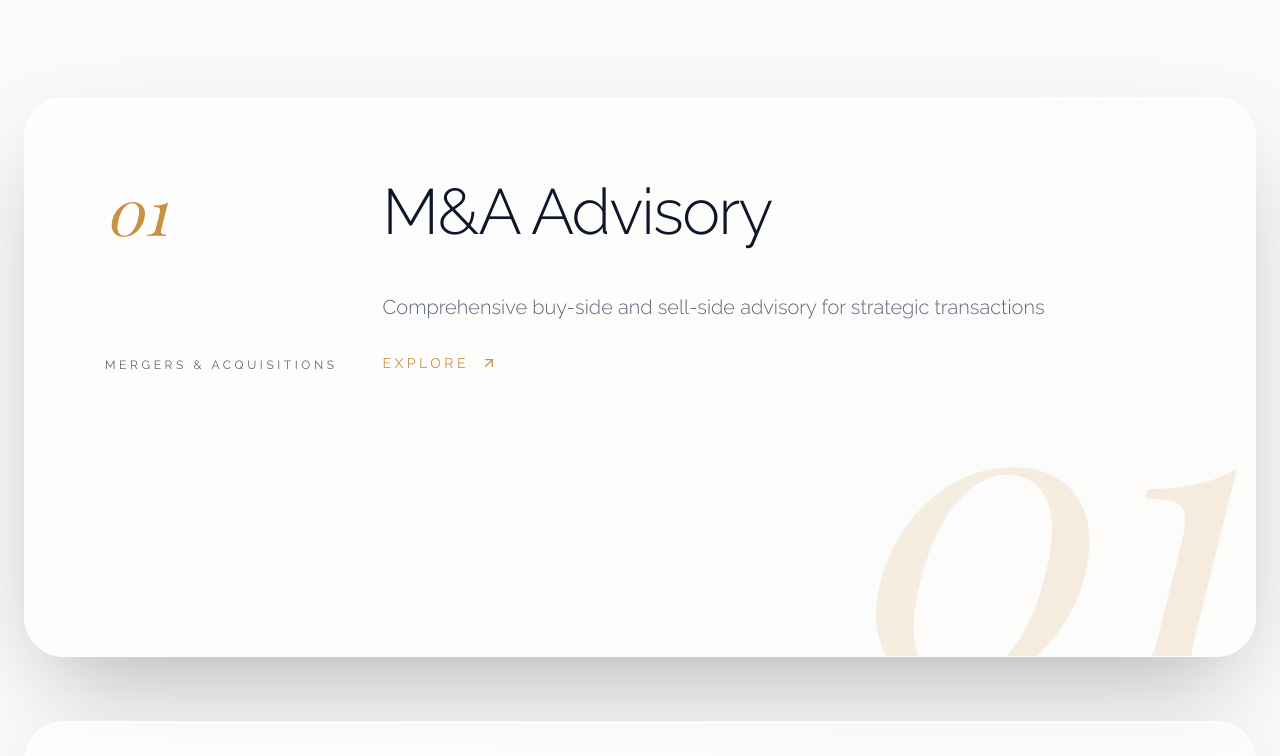
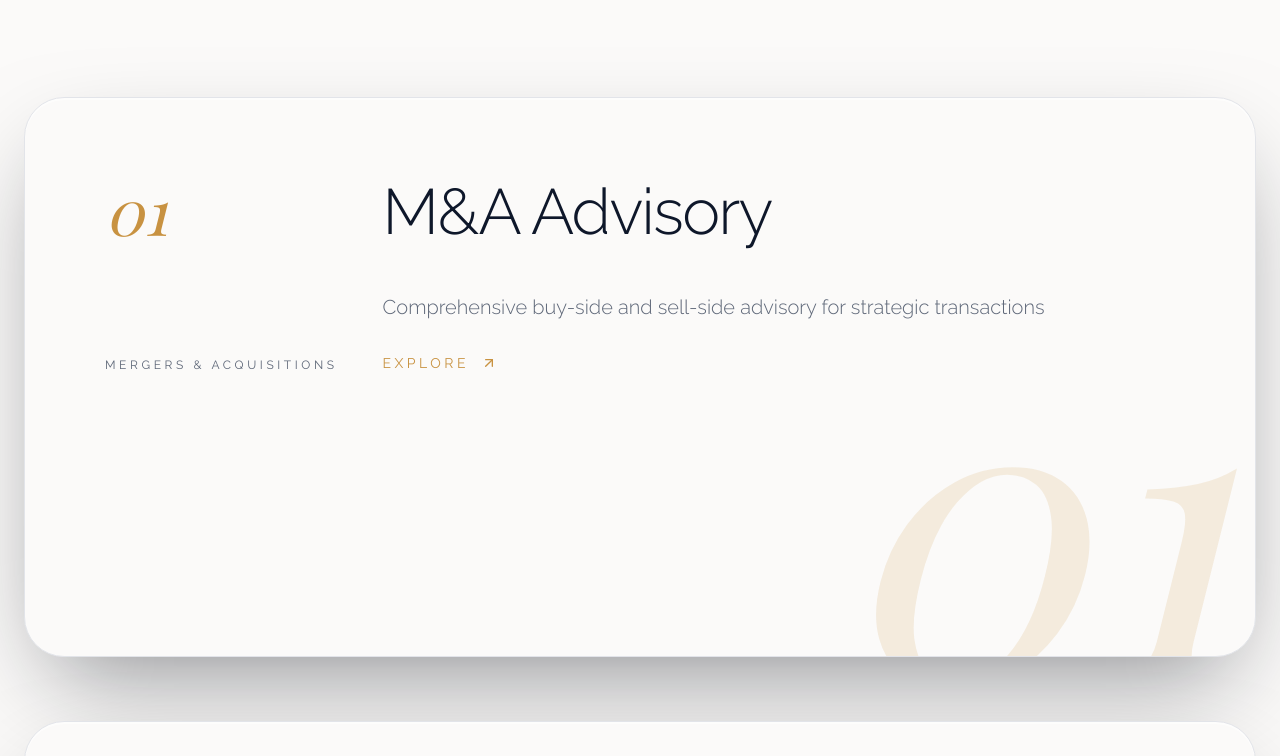
Before and after one commit to LealiaAdvisoryPartners/260617-lealiaap-website, a React (Vite) app: page / in a window 1280 px wide. Shown: the part 1768-2524 px from the top of the page. Built offline with nearby package versions, Linux system fonts and the light colour scheme; the HTML template or start-up script is replaced by a standard one; a web font is replaced by a local one.

Commit message:
Changes
Co-authored-by: pereira-duarte <203125716+pereira-duarte@users.noreply.github.com>

```diff
--- a/src/components/home/FluidHome.tsx
+++ b/src/components/home/FluidHome.tsx
@@ -240,7 +240,7 @@ const ServiceStackCard = ({
   const scale = useTransform(scrollYProgress, [0, 1], [1, 0.92]);
   const y = useTransform(scrollYProgress, [0, 1], [0, -40]);
   const rotate = useTransform(scrollYProgress, [0, 1], [0, -2]);
-  const opacity = useTransform(scrollYProgress, [0, 1], [1, 0.55]);
+  const opacity = useTransform(scrollYProgress, [0, 1], [1, 1]);
   // Stagger sticky offset so cards stack with a small reveal of the previous
   const topOffset = 5 + index * 2.5; // vh
 
@@ -253,16 +253,12 @@ const ServiceStackCard = ({
       <motion.div style={{ scale, y, rotate, opacity }} className="will-change-transform">
         <Link
           to={s.link}
-          className="group relative block overflow-hidden rounded-[2.5rem] p-10 md:p-16 lg:p-20"
+          className="group relative block overflow-hidden rounded-[2.5rem] p-10 md:p-16 lg:p-20 bg-background"
           style={{
             minHeight: "70vh",
-            background:
-              "linear-gradient(135deg, hsl(0 0% 100% / 0.7), hsl(0 0% 100% / 0.35))",
-            backdropFilter: "blur(24px) saturate(150%)",
-            WebkitBackdropFilter: "blur(24px) saturate(150%)",
-            border: "1px solid hsl(0 0% 100% / 0.55)",
+            border: "1px solid hsl(var(--border))",
             boxShadow:
-              "0 40px 100px -30px hsl(220 30% 8% / 0.35), 0 2px 0 hsl(0 0% 100% / 0.6) inset",
+              "0 40px 100px -30px hsl(220 30% 8% / 0.5), 0 2px 0 hsl(0 0% 100% / 0.6) inset",
           }}
         >
           {/* hover gold wash */}
```
